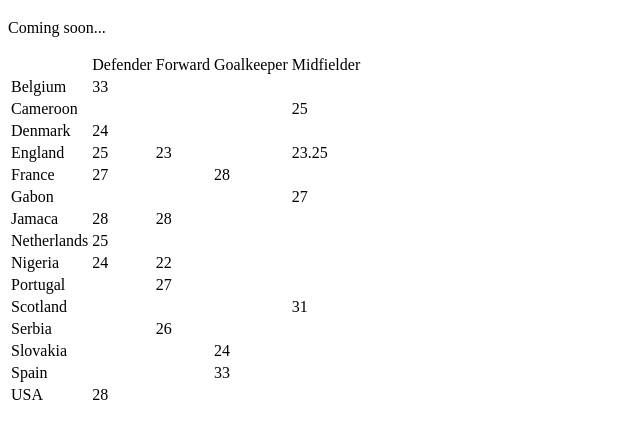
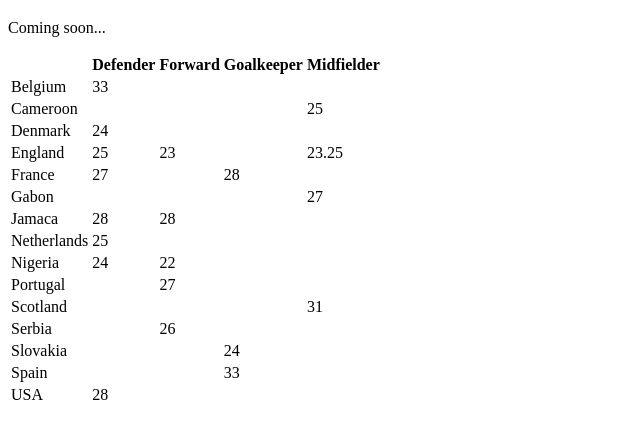
Before and after one commit to steelbreeze/pivot, a website: page docs/index.html in a window 1280 px wide. Shown: the part 61-500 px from the top of the page, without its empty margins (0-640 px from the left). Drawn offline with Linux system fonts and the light colour scheme.

Commit message:
Start on refactoring HTML generation

```diff
--- a/docs/index.html
+++ b/docs/index.html
@@ -51,11 +51,12 @@
 		// find the average age of players by position by country
 		const result = pivot.query(cube, pivot.average(age));
 
-		console.log(transpose(x));
+		console.log(x);
+		console.log(y);
 
 		document.getElementById("squad").innerHTML =
-			transpose(x).map(row => `<tr>${y[0].map(() => `<td></td>`)}${row.map(val => `<td>${val.value}</td>`).join('')}</tr>`).join('') +
-			result.map((row, rowIndex) => `<tr>${y[rowIndex].map(rh => `<td>${rh.value}</td>`).join('')}${row.map(cell => `<td>${cell || ''}</td>`).join('')}</tr>`).join('');
+			transpose(x).map(row => `<tr>${y[0].map(() => th(''))}${row.map(val => th(val.value, val.key)).join('')}</tr>`).join('') +
+			result.map((row, rowIndex) => `<tr>${y[rowIndex].map(rh => td(rh.value, rh.key)).join('')}${row.map(cell => td(cell || '')).join('')}</tr>`).join('');
 
 		// Calculate a person's age from their date of birth
 		function age(person) {
@@ -65,6 +66,17 @@
 		function transpose(array) {
 			return array.reduce((prev, next) => next.map((item, i) => (prev[i] || []).concat(next[i])), []);
 		}
+
+		// generate a header cell in a table
+		function th(value, clas) {
+			return `<th${clas ? ` class="${clas}"` : ``}>${value}</th>`;
+		}
+
+		// generate a cell in a table
+		function td(value, clas) {
+			return `<td${clas ? ` class="${clas}"` : ``}>${value}</td>`;
+		}
+
 	</script>
 </body>
 
```
